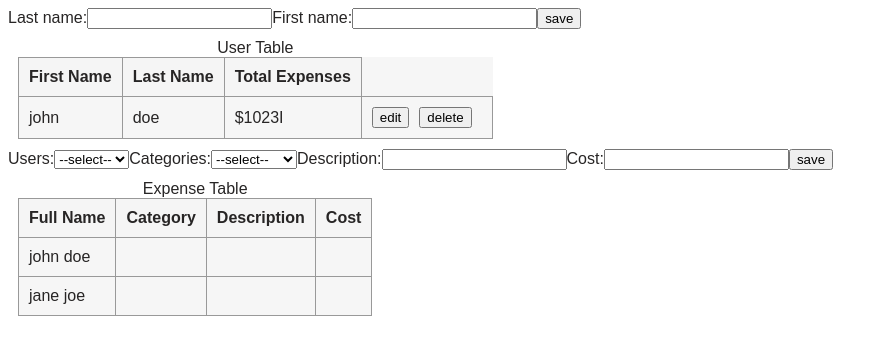
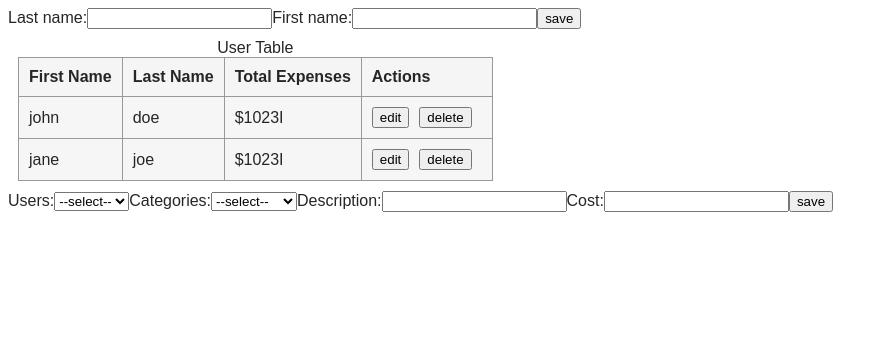
Before and after one commit to yilizati/daniel-project, a React (Create React App) app: page / in a window 1280 px wide. Shown: the top 354 px of the page, without its empty margins (0-887 px from the left). Built offline with nearby package versions, Linux system fonts and the light colour scheme.

Commit message:
some updates

```diff
--- a/src/App.js
+++ b/src/App.js
@@ -1,17 +1,39 @@
-import ExpenseTableComponent from './components/expense/ExpenseTable.Component'
-import UserTableComponent from './components/user/UserTable.Component'
-import data from './data'
+import ExpenseTable from './components/expense/ExpenseTable'
+import UsersTable from './components/user/UserTable'
 import { useState } from 'react'
 function App() {
-  const [users, setUsers] = useState([
-    { firstName: 'john', lastName: 'doe' },
-    { firstName: 'jane', lastName: 'joe' },
-  ])
+  const usersSchema = [
+    { firstName: 'john', lastName: 'doe', totalExpenses: '$3013', id: 1 },
+    { firstName: 'jane', lastName: 'joe', totalExpenses: '$3013', id: 2 },
+  ]
+
+  const [users, setUsers] = useState(usersSchema)
+
+  const handleCreateNewUser = (newUser) => {
+    setUsers([...users, { ...newUser, id: users.length + 1 }])
+  }
+
+  const handleDeleteUser = (id) => {
+    setUsers((currentUsers) => currentUsers.filter((user) => user.id !== id))
+  }
+
+  const handleEditUser = (id, newUser) => {
+    const editedUsersList = users.map((user) => {
+      if (id === user.id) return { ...newUser }
+      return user
+    })
+    setUsers(editedUsersList)
+  }
 
   return (
     <div className='App'>
-      <UserTableComponent data={data} />
-      <ExpenseTableComponent users={users} />
+      <UsersTable
+        users={users}
+        createNewUser={handleCreateNewUser}
+        deleteUser={handleDeleteUser}
+        editUser={handleEditUser}
+      />
+      <ExpenseTable users={users} />
     </div>
   )
 }
--- a/src/components/expense/ExpenseForm.jsx
+++ b/src/components/expense/ExpenseForm.jsx
@@ -1,13 +1,15 @@
-import React from 'react'
+import React, { useState } from 'react'
 
-export default function ExpenseForm({ users, saveExpense }) {
+export default function ExpenseForm({ usersDropdownList, saveExpense }) {
   const initialFormData = Object.freeze({
     fullName: '',
     category: '',
     description: '',
     cost: '',
   })
-  const [formData, updateFormData] = React.useState(initialFormData)
+  const [formData, updateFormData] = useState(initialFormData)
+
+  const categories = ['Food', 'Travel', 'Equipment']
 
   const handleChange = (e) => {
     const { name, value } = e.target
@@ -19,18 +21,17 @@ export default function ExpenseForm({ users, saveExpense }) {
 
   const handleSubmit = (e) => {
     e.preventDefault()
-    console.log(formData)
+    if (Object.values(formData).every((e) => e.length !== 0))
+      saveExpense(formData)
   }
-
-  const categories = ['Food', 'Travel', 'Equipment']
 
   return (
     <form onSubmit={handleSubmit}>
       <label htmlFor='users'>
         Users:
-        <select name='fullName' onChange={handleChange}>
-          <option value='--select--'>--select--</option>
-          {users.map((user, index) => (
+        <select name='fullName' onChange={handleChange} required>
+          <option value=''>--select--</option>
+          {usersDropdownList.map((user, index) => (
             <option key={index} value={`${user.firstName} ${user.lastName}`}>
               {`${user.firstName} ${user.lastName}`}
             </option>
@@ -39,8 +40,8 @@ export default function ExpenseForm({ users, saveExpense }) {
       </label>
       <label htmlFor='cateogories-dropdown'>
         Categories:
-        <select name='category' onChange={handleChange}>
-          <option value='--select--'>--select--</option>
+        <select name='category' onChange={handleChange} required>
+          <option value=''>--select--</option>
           {categories.map((cat, index) => (
             <option key={index} value={cat}>
               {cat}
@@ -50,11 +51,16 @@ export default function ExpenseForm({ users, saveExpense }) {
       </label>
       <label htmlFor='description'>
         Description:
-        <input type='text' name='description' onChange={handleChange} />
+        <input
+          type='text'
+          name='description'
+          onChange={handleChange}
+          required
+        />
       </label>
       <label htmlFor='cost'>
         Cost:
-        <input type='text' name='cost' onChange={handleChange} />
+        <input type='text' name='cost' onChange={handleChange} required />
       </label>
       <button>save</button>
     </form>
--- a/src/components/expense/ExpenseTable.Component.jsx
+++ /dev/null
@@ -1,68 +0,0 @@
-import React, { useState } from 'react'
-import ExpenseForm from './ExpenseForm'
-
-export default function ExpenseTableComponent({
-  users,
-  category,
-  description,
-  cost,
-}) {
-  const [isEditing, setIsEditing] = useState(false)
-
-  const viewTemplate = users.map(({ firstName, lastName }) => (
-    <tr>
-      <td>{`${firstName} ${lastName}`}</td>
-      <td>{category}</td>
-      <td>{description}</td>
-      <td>{cost}</td>
-    </tr>
-  ))
-
-  const saveExpense = () => {
-    console.log('form saved')
-  }
-
-  const editTemplate = (
-    <tr>
-      <td>
-        <select name='users'>
-          <option value='--select'>--select--</option>
-          {users.map((user, index) => (
-            <option key={index} value={user.fullname}>
-              {user.firstName}
-            </option>
-          ))}
-        </select>
-      </td>
-      <td></td>
-      <td>
-        <input type='text' name='description' />
-      </td>
-      <td>
-        <input type='text' name='cost' />
-      </td>
-      <td>
-        <button>edit</button>
-        <button>delete</button>
-      </td>
-    </tr>
-  )
-
-  return (
-    <>
-      <ExpenseForm users={users} saveExpense={saveExpense} />
-      <table>
-        <caption>Expense Table</caption>
-        <thead>
-          <tr>
-            <th scope='col'>Full Name</th>
-            <th scope='col'>Category</th>
-            <th scope='col'>Description</th>
-            <th scope='col'>Cost</th>
-          </tr>
-        </thead>
-        <tbody>{isEditing ? editTemplate : viewTemplate}</tbody>
-      </table>
-    </>
-  )
-}
--- /dev/null
+++ b/src/components/expense/ExpenseTable.jsx
@@ -0,0 +1,74 @@
+import React, { useState } from 'react'
+import ExpenseForm from './ExpenseForm'
+
+export default function ExpenseTable({ users }) {
+  const [isEditing, setIsEditing] = useState(false)
+
+  const [tableData, setTableData] = useState([
+    {
+      users,
+      categories: ['Food', 'Travel', 'Equipment'],
+      description: '',
+      cost: '',
+    },
+  ])
+  // const viewTemplate = tableData.map(
+  //   ({ firstName, lastName, category, description, cost }) => (
+  //     <tr>
+  //       <td>{`${firstName} ${lastName}`}</td>
+  //       <td>{category}</td>
+  //       <td>{description}</td>
+  //       <td>{cost}</td>
+  //     </tr>
+  //   )
+  // )
+
+  const saveExpense = (formData) => {
+    // setTableData(tableData.push(formData))
+    console.log(formData)
+  }
+
+  // const editTemplate = (
+  //   <tr>
+  //     <td>
+  //       <select name='users'>
+  //         <option value='--select'>--select--</option>
+  //         {users.map((user, index) => (
+  //           <option key={index} value={user.fullname}>
+  //             {user.firstName}
+  //           </option>
+  //         ))}
+  //       </select>
+  //     </td>
+  //     <td></td>
+  //     <td>
+  //       <input type='text' name='description' />
+  //     </td>
+  //     <td>
+  //       <input type='text' name='cost' />
+  //     </td>
+  //     <td>
+  //       <button>edit</button>
+  //       <button>delete</button>
+  //     </td>
+  //   </tr>
+  // )
+
+  return (
+    <>
+      <ExpenseForm saveExpense={saveExpense} usersDropdownList={users} />
+      {/* <table>
+        <caption>Expense Table</caption>
+        <thead>
+          <tr>
+            <th scope='col'>Full Name</th>
+            <th scope='col'>Category</th>
+            <th scope='col'>Description</th>
+            <th scope='col'>Cost</th>
+          </tr>
+        </thead>
+        <tbody>{tableData && viewTemplate}</tbody>
+      </table> */}
+    </>
+  )
+}
--- a/src/components/user/UserForm.jsx
+++ b/src/components/user/UserForm.jsx
@@ -1,22 +1,26 @@
 import React, { useState } from 'react'
 
 export default function UserForm({ saveUser }) {
-  const [firstName, setFirstName] = useState('')
-  const [lastName, setLastName] = useState('')
+  const initialFormData = Object.freeze({
+    firstName: '',
+    lastName: '',
+  })
+
+  const [form, setForm] = useState(initialFormData)
+
+  const handleChange = (e) => {
+    const { name, value } = e.target
+    setForm({
+      ...form,
+      [name]: value.trim(),
+    })
+  }
 
   const handleSubmit = (e) => {
     e.preventDefault()
-    if (!firstName || !lastName) return
-    const newUser = { firstName, lastName }
-    saveUser(newUser)
-    setFirstName('')
-    setLastName('')
-  }
-
-  const handleChange = (e) => {
-    const { name, value } = e.target
-    if (name === 'firstname') setFirstName(value)
-    if (name === 'lastname') setLastName(value)
+    if (Object.values(form).every((e) => e.length === 0)) return
+    saveUser(form)
+    setForm(initialFormData)
   }
 
   return (
@@ -25,18 +29,20 @@ export default function UserForm({ saveUser }) {
         Last name:
         <input
           type='text'
-          name='firstname'
+          name='firstName'
           onChange={handleChange}
-          value={firstName}
+          value={form.firstName}
+          required
         />
       </label>
       <label htmlFor='lastname'>
         First name:
         <input
           type='text'
-          name='lastname'
+          name='lastName'
           onChange={handleChange}
-          value={lastName}
+          value={form.lastName}
+          required
         />
       </label>
       <button>save</button>
--- a/src/components/user/UserTable.Component.jsx
+++ /dev/null
@@ -1,58 +0,0 @@
-import React, { useState } from 'react'
-import './UserTable.Style.css'
-import UserForm from './UserForm'
-import User from './User'
-
-export default function UserTableComponent() {
-  const [users, setUsers] = useState([
-    {
-      firstName: 'john',
-      lastName: 'doe',
-      id: 1,
-    },
-  ])
-
-  const saveUser = (newUser) => {
-    setUsers([...users, { ...newUser, id: users.length + 1 }])
-  }
-
-  const editUser = (id, newUser) => {
-    const editedUsersList = users.map((user) => {
-      if (id === user.id) return { ...newUser }
-      return user
-    })
-    setUsers(editedUsersList)
-  }
-
-  const deleteUser = (id) => {
-    setUsers((currentUsers) => currentUsers.filter((user) => user.id !== id))
-  }
-
-  return (
-    <>
-      <UserForm saveUser={saveUser} />
-      <table>
-        <caption>User Table</caption>
-        <thead>
-          <tr>
-            <th scope='col'>First Name</th>
-            <th scope='col'>Last Name</th>
-            <th scope='col'>Total Expenses</th>
-          </tr>
-        </thead>
-        <tbody>
-          {users.map(({ firstName, lastName, id }) => (
-            <User
-              firstName={firstName}
-              lastName={lastName}
-              key={id}
-              id={id}
-              editUser={editUser}
-              deleteUser={deleteUser}
-            />
-          ))}
-        </tbody>
-      </table>
-    </>
-  )
-}
--- /dev/null
+++ b/src/components/user/UserTable.jsx
@@ -0,0 +1,40 @@
+import React, { useState } from 'react'
+import './UserTable.Style.css'
+import UserForm from './UserForm'
+import User from './User'
+
+export default function UsersTable({
+  users,
+  createNewUser,
+  deleteUser,
+  editUser,
+}) {
+  return (
+    <>
+      <UserForm saveUser={createNewUser} />
+      <table>
+        <caption>User Table</caption>
+        <thead>
+          <tr>
+            <th>First Name</th>
+            <th>Last Name</th>
+            <th>Total Expenses</th>
+            <th>Actions</th>
+          </tr>
+        </thead>
+        <tbody>
+          {users.map(({ firstName, lastName, id }) => (
+            <User
+              firstName={firstName}
+              lastName={lastName}
+              key={id}
+              id={id}
+              editUser={editUser}
+              deleteUser={deleteUser}
+            />
+          ))}
+        </tbody>
+      </table>
+    </>
+  )
+}
```
